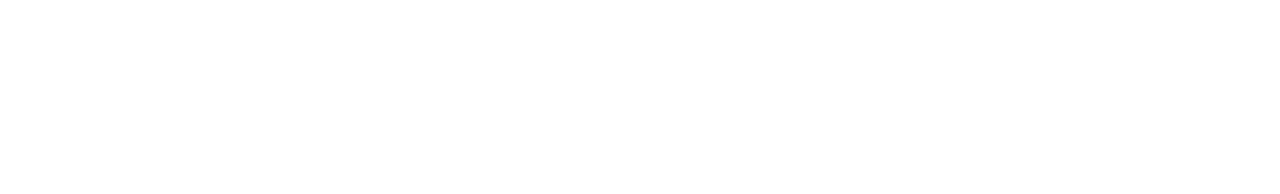
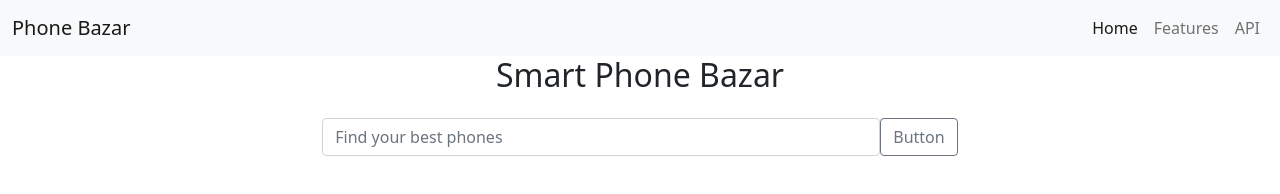
Before and after one commit to ProgramerPritom/Phone-Hunter, a plain HTML site: page index.html in a window 1280 px wide. Drawn offline with nearby package versions, Linux system fonts and the light colour scheme.

Commit message:
search empty value solve

```diff
--- a/app.js
+++ b/app.js
@@ -0,0 +1,27 @@
+const getSearch = () => {
+    const searchField = document.getElementById('search-field');
+    const searchValue = searchField.value;
+
+    // empty Search Error
+    const seachError = document.getElementById('search-error');
+    if (searchField.value == "") {
+        seachError.innerText = 'Please type to find';
+
+    }
+    else{
+        seachError.innerText = "";
+
+
+        // Load Phone api
+        const loadPhone = () => {
+
+        }
+
+
+
+
+
+
+    }
+
+}
--- a/index.html
+++ b/index.html
@@ -13,6 +13,67 @@
     <link rel="stylesheet" href="style.css">
   </head>
   <body>
+      <!--===========|| Navbar/Header area ||=========-->
+      <header>
+        <nav class="navbar navbar-expand-lg navbar-light bg-light">
+            <div class="container-fluid">
+              <a class="navbar-brand" href="#">Phone Bazar</a>
+              <button class="navbar-toggler" type="button" data-bs-toggle="collapse" data-bs-target="#navbarNav" aria-controls="navbarNav" aria-expanded="false" aria-label="Toggle navigation">
+                <span class="navbar-toggler-icon"></span>
+              </button>
+              <div class="collapse navbar-collapse" id="navbarNav">
+                <ul class="navbar-nav ms-auto">
+                  <li class="nav-item">
+                    <a class="nav-link active" aria-current="page" href="#">Home</a>
+                  </li>
+                  <li class="nav-item">
+                    <a class="nav-link" href="#">Features</a>
+                  </li>
+                  <li class="nav-item">
+                    <a class="nav-link" href="#">API</a>
+                  </li>
+                </ul>
+              </div>
+            </div>
+          </nav>
+      </header>
+    <!--=============|| End Of Navbar ||============-->
+    <!--============|| Page Title ||============-->
+
+      <section class="container">
+        <h2 class="text-center mx-auto">Smart Phone Bazar</h2>
+      </section>
+
+    <!--========||End of Page Title ||=========-->
+    <!--============|| Search section||=========-->
+
+      <section class="container">
+        <div class="d-flex mx-auto justify-content-center mb-3 mt-4">
+            <input id="search-field" type="text" class="custom-form form-control" placeholder="Find your best phones" aria-label="Recipient's username" aria-describedby="button-addon2">
+
+            <button onclick="getSearch()" class="btn btn-outline-secondary" type="button" id="button-search">Button</button>
+          </div>
+          <!-- Error message for Search bar -->
+          <div class="error-section">
+              <p id="search-error" class="text-center mx-auto text-danger"></p>
+          </div>
+      </section>
+
+    <!--============||End of Search section||=========-->
+
+    <!--============||Display search section||=========-->
+
+
+    <!--============||End of Display Search section||=========-->
+
+
+
+
+
+
+
+
+
 
 
     <!-- Bootstrap Javascript File -->
--- a/style.css
+++ b/style.css
@@ -0,0 +1,3 @@
+.custom-form{
+    width: 50% !important;
+}
```
